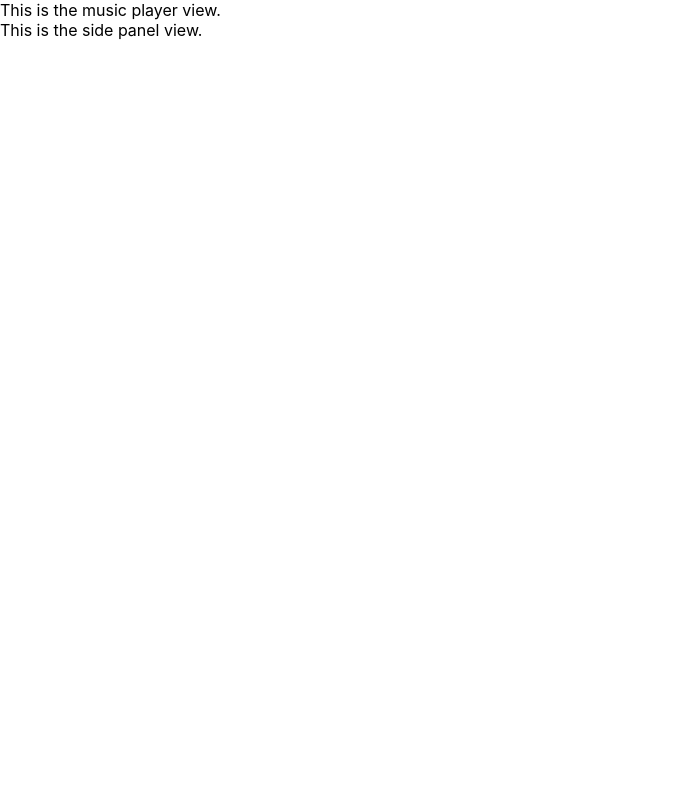
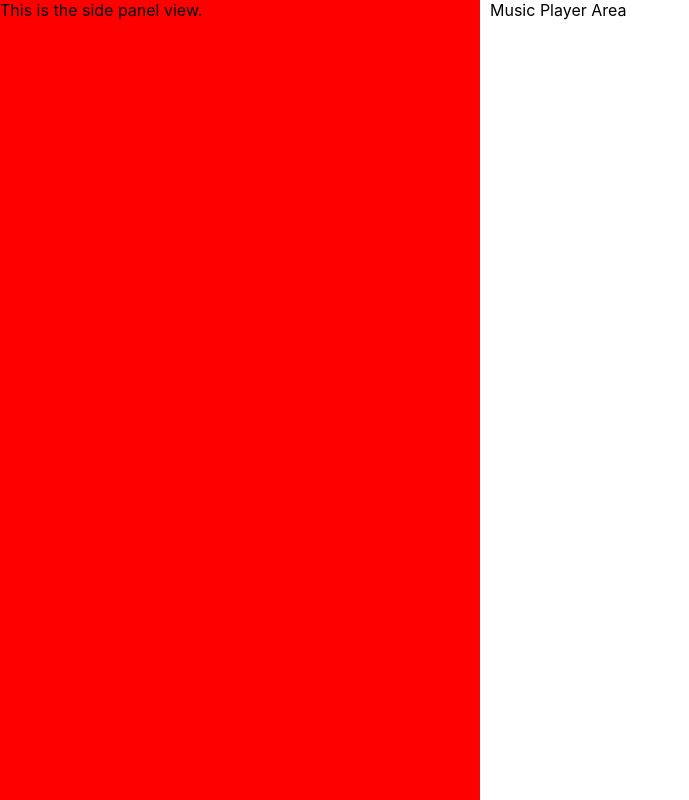
Before and after one commit to F8rty/f8rty-musixmatch, a React (Create React App) app: page / in a window 1280 px wide. Shown: the whole page, without its empty margins (0-689 px from the left). Built offline with nearby package versions, Linux system fonts and the light colour scheme.

Commit message:
SidePanelView and MusicPlayerView Initial

```diff
--- a/src/App.js
+++ b/src/App.js
@@ -2,12 +2,16 @@ import React from 'react';
 
 import './App.css';
 import F8RTYMusicPlayer from './client/components/F8RTYMusicPlayer';
+import ErrorHandler from './client/devComponents/ErrorHandler';
 
 function App() {
+
+	const sidePanelMinWidth = 30;
+
 	return (
-		<F8RTYMusicPlayer>
-
-		</F8RTYMusicPlayer>
+		<ErrorHandler>
+			<F8RTYMusicPlayer sidePanelMinWidth = {sidePanelMinWidth}/>
+		</ErrorHandler>
 	);
 }
 
--- a/src/client/components/F8RTYMusicPlayer.js
+++ b/src/client/components/F8RTYMusicPlayer.js
@@ -1,14 +1,29 @@
 import React from 'react';
-import logo from '../icons/logo.svg';
 import MusicPlayerView from './MusicPlayerView';
 import SidePanelView from './SidePanelView';
+import '../stylesheets/F8RTYMusicPlayer.css'
 
-function F8RTYMusicPlayer() {
+
+const DEFAULT_SIDEPANEL_WIDTH = "33%";
+
+function F8RTYMusicPlayer(props) {
+
+	validateProps(props);
+
 	return (
-		<div>
-			<MusicPlayerView/>
-			<SidePanelView />
+		<div className='container'>
+			<SidePanelView minWidth = {props.sidePanelMinWidth + "rem"} />
+			<MusicPlayerView />
 		</div>
 	);
 }
+
+function validateProps(props){
+
+	// if(props.sidePanelWidth + props.musicPanelWidth !== 100){
+	// 	throw new Error("Music player widths do not add up to 100");
+	// }
+}
+
+
 export default F8RTYMusicPlayer;
--- a/src/client/components/MusicPlayerView.js
+++ b/src/client/components/MusicPlayerView.js
@@ -1,9 +1,11 @@
 import React from 'react';
 
-function MusicPlayerView() {
+function MusicPlayerView(props) {
 	return (
 		<>
-			<div>This is the music player view.</div>
+			<div>
+				<div>Music Player Area</div>
+			</div>
 		</>
 	);
 }
--- a/src/client/components/SidePanelView.js
+++ b/src/client/components/SidePanelView.js
@@ -1,9 +1,14 @@
 import React from 'react';
+import "../stylesheets/SidePanelView.css";
 
-function SidePanelView() {
+function SidePanelView(props) {
 	return (
 		<>
-			<div>This is the side panel view.</div>
+			<div id = "sidePanelContainer" style = {{minWidth: props.minWidth, maxWidth: props.maxWidth}} className = "sidenav">
+				<div>
+					This is the side panel view.
+				</div>
+			</div>
 		</>
 	);
 }
--- /dev/null
+++ b/src/client/devComponents/ErrorHandler.js
@@ -0,0 +1,19 @@
+import React from 'react';
+
+class ErrorHandler extends React.Component {
+  constructor(props) {
+    super(props)
+    this.state = { errorOccurred: false }
+  }
+
+  componentDidCatch(error, info) {
+    this.setState({ errorOccurred: true })
+    console.log(error, info)
+  }
+
+  render() {
+    return this.state.errorOccurred ? <h1>Component setup error!</h1> : this.props.children
+  }
+}
+
+export default ErrorHandler;
--- /dev/null
+++ b/src/client/stylesheets/F8RTYMusicPlayer.css
@@ -0,0 +1,10 @@
+.container {
+	margin-left: 30rem; /* Same as the width of the sidenav */
+	padding: 0px 10px;
+}
+
+@media screen and (max-height: 450px) {
+	.sidenav {
+		padding-top: 15px;
+	}
+}
--- /dev/null
+++ b/src/client/stylesheets/SidePanelView.css
@@ -0,0 +1,9 @@
+.sidenav {
+	height: 100%;
+	position: fixed;
+	z-index: 1;
+	top: 0;
+	left: 0;
+	background-color: red;
+	overflow-x: hidden;
+}
```
Also changed, not shown: src/client/stylesheets/client.css (deleted).
